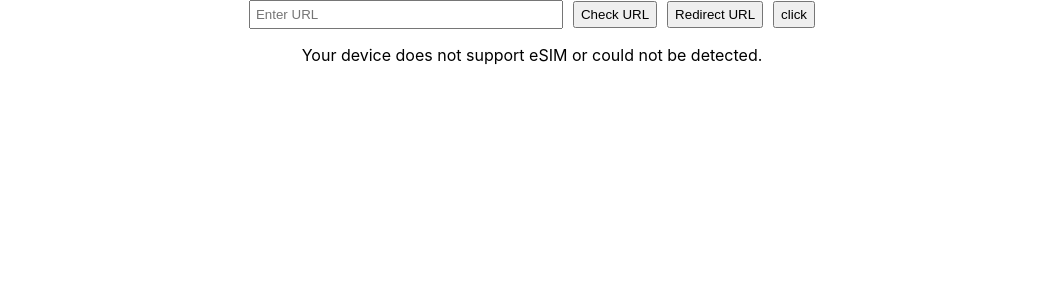
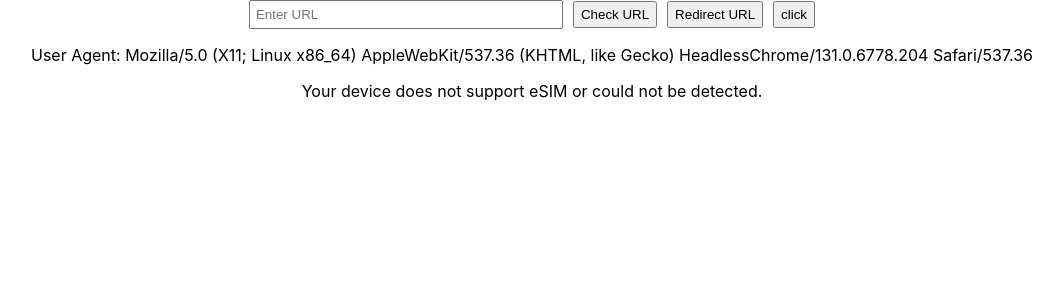
Before and after one commit to jaydipsonani/urlChecker, a React (Create React App) app: page / in a window 1280 px wide. Shown: the top 300 px of the page, without its empty margins (108-1171 px from the left). Built offline with nearby package versions, Linux system fonts and the light colour scheme.

Commit message:
Update eSIMChecker.js

```diff
--- a/src/eSIMChecker.js
+++ b/src/eSIMChecker.js
@@ -171,27 +171,35 @@
 
 
 import React, { useState, useEffect } from 'react';
+import UAParser from 'ua-parser-js';
 
 // Function to check if a device is eSIM supported
-const isESIMSupported = (userAgent) => {
-  // List of known eSIM supported devices
+const isESIMSupported = (device) => {
   const eSIMSupportedDevices = [
     /iPhone.*(X|11|12|13|14)/, // Example for iPhone X and newer
     /Pixel.*(3|4|5|6|7)/,      // Example for Google Pixel 3 and newer
     // Add other devices as needed
   ];
 
-  return eSIMSupportedDevices.some((regex) => regex.test(userAgent));
+  return eSIMSupportedDevices.some((regex) => regex.test(device));
 };
 
-const InstallESimPage = () => {
+const DeviceCheck = () => {
   const [eSIMSupported, setESIMSupported] = useState(false);
   const [error, setError] = useState('');
+  const [userAgent, setUserAgent] = useState('');
 
   useEffect(() => {
     try {
-      const userAgent = navigator.userAgent;
-      setESIMSupported(isESIMSupported(userAgent));
+      const parser = new UAParser();
+      const result = parser.getResult();
+      const userAgentString = navigator.userAgent;
+      setUserAgent(userAgentString);
+
+      console.log('User Agent:', userAgentString); // Log user agent for debugging
+
+      const device = result.device.model;
+      setESIMSupported(isESIMSupported(device));
     } catch (e) {
       setError('Error detecting device.');
     }
@@ -200,6 +208,7 @@ const InstallESimPage = () => {
   return (
     <div>
       {error && <p>{error}</p>}
+      <p>User Agent: {userAgent}</p>
       {eSIMSupported ? (
         <p>Your device supports eSIM.</p>
       ) : (
@@ -209,4 +218,4 @@ const InstallESimPage = () => {
   );
 };
 
-export default InstallESimPage;
+export default DeviceCheck;
```
